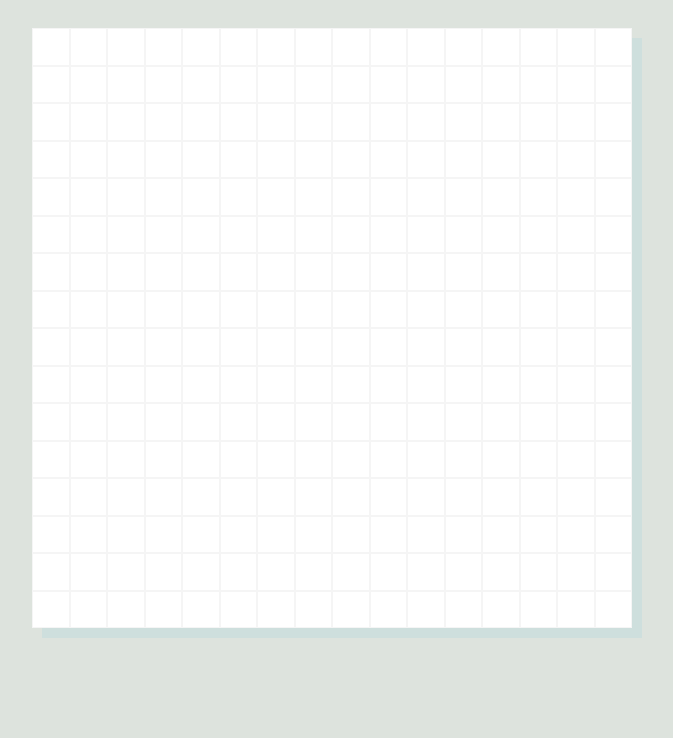
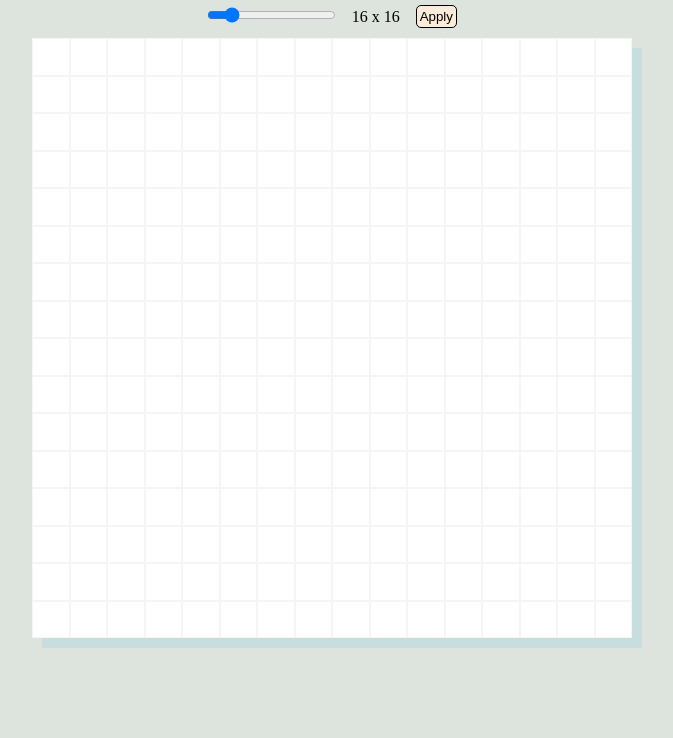
Before and after one commit to wolf4500/Etch-a-Sketch, a plain HTML site: page index.html in a window 1280 px wide. Shown: the part 72-810 px from the top of the page, without its empty margins (308-981 px from the left). Drawn offline with Linux system fonts and the light colour scheme.

Commit message:
Add a slider and a button to confirm new grid values

```diff
--- a/index.html
+++ b/index.html
@@ -7,7 +7,24 @@
     <link rel="stylesheet" href="style.css" />
   </head>
   <body>
-    <div id="sketch-area" class="container"></div>
+    <div class="big-container">
+      <div id="title">Etch-A-Sketch</div>
+      <div class="slider-button-container">
+        <div id="slider">
+          <input
+            type="range"
+            min="1"
+            max="100"
+            value="16"
+            class="slider"
+            id="myRange"
+          />
+        </div>
+        <div id="range-display">16 x 16</div>
+        <button id="apply-button">Apply</button>
+      </div>
+      <div id="sketch-area" class="container"></div>
+    </div>
     <script src="script.js"></script>
   </body>
 </html>
--- a/script.js
+++ b/script.js
@@ -1,5 +1,5 @@
 const GRIDSIZE = 600;
-let squaresPerSide = 16;
+let sideLength = 16;
 
 // Set width and height of sketch area
 const sketchArea = document.querySelector("#sketch-area");
@@ -11,10 +11,11 @@ function fillGrid() {
 }
 
 // Create Grid
-function createGrid(){
+function createGrid(squaresPerSide){
     const totalSquares = squaresPerSide * squaresPerSide;
     const widthOrHeight = `${(GRIDSIZE / squaresPerSide) - 2}px`;
 
+    // Add grid cells to the sketch area
     for(let i = 0; i < totalSquares; i++) {
         gridCell = document.createElement("div");
 
@@ -29,4 +30,35 @@ function createGrid(){
 }
 
 // Call createGrid function
-createGrid();
+createGrid(sideLength);
+
+// Changes grid baesd on new slider value
+function changeGrid() {
+
+    // Remove the current grid before placing new one
+    while(sketchArea.firstChild) {
+        sketchArea.removeChild(sketchArea.firstChild);
+    }
+
+    // Prompt user to choose grid size
+    // let newGrid = prompt("Enter a grid size between 1-100 (a X a)");
+    // newGrid = parseInt(newGrid);
+    // console.log(newGrid);
+    // while(newGrid < 0 || newGrid > 100 || newGrid) {
+    //     newGrid = prompt("Enter a valid grid size between 1-100 (a X a)");
+    // }
+    let newGrid = slider.value;
+    // Use user-prompted grid size to create new grid
+    createGrid(newGrid);
+}
+
+const slider = document.querySelector(".slider");
+const rangeOutput = document.querySelector("#range-display");
+slider.addEventListener("input", rangeDisplay);
+
+function rangeDisplay() {
+    rangeOutput.innerHTML = slider.value + " x " + slider.value;
+}
+
+const button = document.querySelector("#apply-button");
+button.addEventListener("click", changeGrid);
--- a/style.css
+++ b/style.css
@@ -7,12 +7,39 @@ body {
     background-color: #DDE3DD;
 }
 
+#title {
+    font-size: 32px;
+    margin-top: 20px;
+    margin-bottom: 10px;
+}
+
+.slider-button-container {
+    display: flex;
+    align-items: center;
+    margin: 10px;
+    justify-content: space-between;
+    width: 250px;
+}
+
+#apply-button {
+    padding: 3px;
+    border-radius: 5px;
+    background-color: #FBECDA;
+    border: 1px solid black;
+}
+
+.big-container {
+    display: flex;
+    flex-direction: column;
+    align-items: center;
+    margin-bottom: 100px;
+}
+
 #sketch-area {
     display: flex;
     flex-wrap: wrap;
-    margin: 100px auto;
     background-color: white;
-    box-shadow: 10px 10px rgba(0, 170, 225, 0.065);
+    box-shadow: 10px 10px rgba(0, 170, 225, 0.1);
 }
 
 .cell {
```
